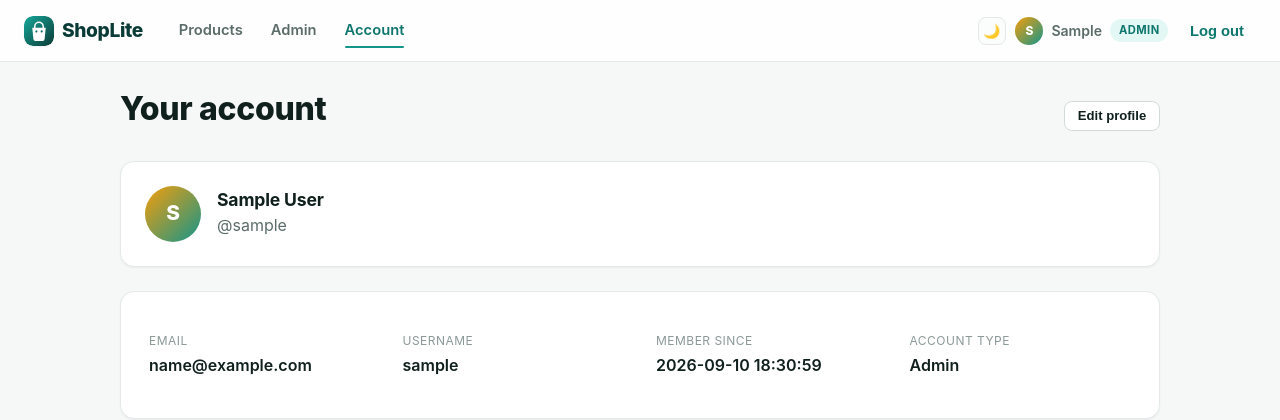
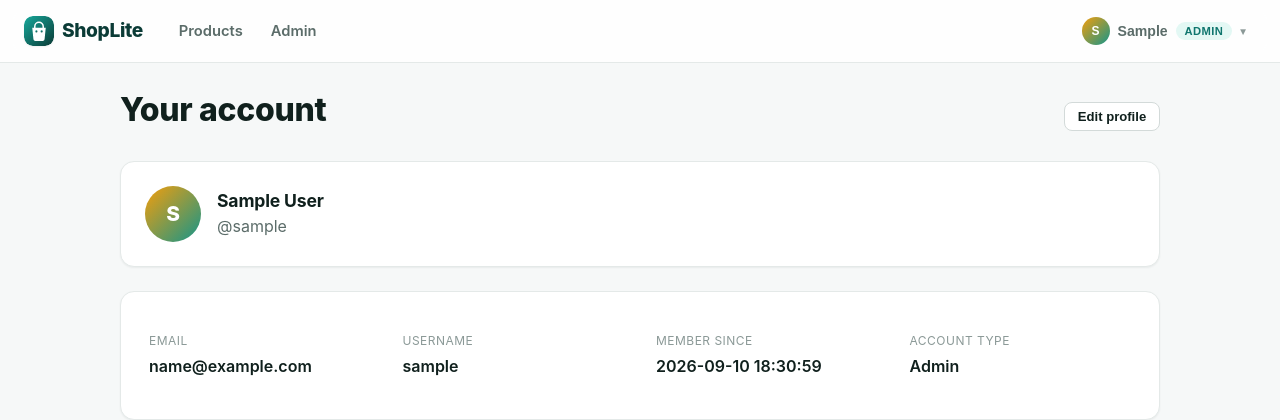
Before and after one commit to ihatecodingaaa/ai_commerce_sit, a Flask app: page /account in a window 1280 px wide. Shown: the top 420 px of the page. Run offline with Flask 3, Linux system fonts and the light colour scheme; the visitor is signed in with stand-in values (Sample User, id 1); data comes from the database, SQL or seed files in the repository; data that the repository does not hold is empty.

Commit message:
Profile dropdown menu, persistent chat greeting, nicer Shopilot icon
- The nameplate (avatar + name + role badge) in the top-right is now a
  dropdown trigger instead of a static chip. Account, the dark-mode
  toggle, and Log out all moved into it, out of the top bar. Account is
  also no longer in the main nav-links (Products / Cart / Admin only
  now). Logged-out visitors keep a standalone dark-mode icon button since
  they have no profile menu to put it in.
- Fixed a real bug in the greeting: the "Hi! I'm Shopilot..." message was
  only ever shown when there was zero stored conversation history, so it
  permanently disappeared after the first real exchange and never came
  back on refresh. It's a client-side fixture, not part of the stored
  conversation -- now it always renders first, with any real history
  (or an in-progress poll for a pending reply) appended after it.
- New Shopilot mascot icon (app/static/shopilot-icon.svg, a small
  gradient robot face) replacing the generic speech-bubble emoji in the
  chat header.

Co-Authored-By: Claude Sonnet 5 <noreply@anthropic.com>

```diff
--- a/app/static/app.js
+++ b/app/static/app.js
@@ -1,4 +1,5 @@
-// Shared site chrome: toasts + mobile nav toggle. No app/security logic here.
+// Shared site chrome: toasts + mobile nav toggle + profile dropdown +
+// dark mode toggle. No app/security logic here.
 (function () {
   function ensureToastStack() {
     let stack = document.getElementById('toast-stack');
@@ -29,22 +30,60 @@
     links.querySelectorAll('a').forEach((a) => a.addEventListener('click', () => links.classList.remove('open')));
   }
 
+  // Profile dropdown (nameplate top-right): Account, dark mode, log out.
+  const profileMenu = document.getElementById('profile-menu');
+  const profileTrigger = document.getElementById('profile-trigger');
+  const profileDropdown = document.getElementById('profile-dropdown');
+  function closeProfileDropdown() {
+    if (!profileDropdown) return;
+    profileDropdown.hidden = true;
+    if (profileTrigger) profileTrigger.setAttribute('aria-expanded', 'false');
+  }
+  if (profileTrigger && profileDropdown) {
+    profileTrigger.addEventListener('click', (e) => {
+      e.stopPropagation();
+      const willOpen = profileDropdown.hidden;
+      profileDropdown.hidden = !willOpen;
+      profileTrigger.setAttribute('aria-expanded', String(willOpen));
+    });
+    document.addEventListener('click', (e) => {
+      if (profileMenu && !profileMenu.contains(e.target)) closeProfileDropdown();
+    });
+    document.addEventListener('keydown', (e) => {
+      if (e.key === 'Escape') closeProfileDropdown();
+    });
+  }
+
   // Dark mode: an explicit choice (stored in localStorage) always wins;
   // otherwise the page already follows prefers-color-scheme via CSS alone.
+  // Two possible controls share the .theme-toggle-control class: a plain
+  // icon button for logged-out visitors, and an icon+label row inside the
+  // profile dropdown for logged-in ones -- both get kept in sync.
   function effectiveTheme() {
     const explicit = localStorage.getItem('theme');
     if (explicit === 'dark' || explicit === 'light') return explicit;
     return window.matchMedia('(prefers-color-scheme: dark)').matches ? 'dark' : 'light';
   }
-  const themeBtn = document.getElementById('theme-toggle');
-  if (themeBtn) {
-    const syncIcon = () => { themeBtn.textContent = effectiveTheme() === 'dark' ? '☀️' : '🌙'; };
-    syncIcon();
-    themeBtn.addEventListener('click', () => {
-      const next = effectiveTheme() === 'dark' ? 'light' : 'dark';
-      document.documentElement.setAttribute('data-theme', next);
-      try { localStorage.setItem('theme', next); } catch (e) {}
-      syncIcon();
+  const themeControls = document.querySelectorAll('.theme-toggle-control');
+  if (themeControls.length) {
+    const syncControls = () => {
+      const dark = effectiveTheme() === 'dark';
+      themeControls.forEach((btn) => {
+        const icon = btn.querySelector('.theme-toggle-icon');
+        const label = btn.querySelector('.theme-toggle-label');
+        if (icon) icon.textContent = dark ? '☀️' : '🌙';
+        if (label) label.textContent = dark ? 'Light mode' : 'Dark mode';
+      });
+    };
+    syncControls();
+    themeControls.forEach((btn) => {
+      btn.addEventListener('click', () => {
+        const next = effectiveTheme() === 'dark' ? 'light' : 'dark';
+        document.documentElement.setAttribute('data-theme', next);
+        try { localStorage.setItem('theme', next); } catch (e) {}
+        syncControls();
+        closeProfileDropdown();
+      });
     });
   }
 })();
--- a/app/static/style.css
+++ b/app/static/style.css
@@ -229,19 +229,44 @@ a { color: var(--brand-700); }
 }
 .auth-area { display: flex; gap: 0.6rem; align-items: center; flex-shrink: 0; }
 .auth-area a.btn, .auth-area .link-btn { white-space: nowrap; }
-.hello-chip {
-  display: flex;
-  align-items: center;
-  gap: 0.5rem;
-  font-size: 0.88rem;
-  color: var(--text-muted);
-  font-weight: 600;
+.profile-menu { position: relative; }
+.profile-trigger {
+  display: flex; align-items: center; gap: 0.5rem;
+  font-size: 0.88rem; color: var(--text-muted); font-weight: 600;
+  background: none; border: 1px solid transparent; border-radius: 999px;
+  padding: 0.3rem 0.6rem 0.3rem 0.3rem; cursor: pointer;
+  transition: background var(--fast), border-color var(--fast);
 }
+.profile-trigger:hover, .profile-trigger[aria-expanded="true"] {
+  background: var(--surface-2); border-color: var(--border);
+}
+.profile-trigger-name { white-space: nowrap; }
 /* .category-badge normally sets align-self: flex-start for its usual home
    (the top of a column-flex card body) -- reused here in a row-flex chip,
    that pins it to the top of the row instead of centering it, which is
    exactly the "floats higher" misalignment. Override just for this context. */
-.hello-chip .category-badge { align-self: center; }
+.profile-trigger .category-badge { align-self: center; }
+.profile-caret { font-size: 0.65rem; color: var(--text-faint); transition: transform var(--fast); }
+.profile-trigger[aria-expanded="true"] .profile-caret { transform: rotate(180deg); }
+
+.profile-dropdown {
+  position: absolute; top: calc(100% + 0.5rem); right: 0; z-index: 50;
+  min-width: 200px; background: var(--surface); border: 1px solid var(--border);
+  border-radius: var(--radius); box-shadow: var(--shadow-lg); padding: 0.4rem;
+  animation: popIn var(--fast) var(--ease) both;
+}
+.profile-dropdown[hidden] { display: none; }
+.profile-dropdown-item {
+  display: flex; align-items: center; gap: 0.55rem; width: 100%;
+  padding: 0.55rem 0.7rem; border-radius: var(--radius-sm); border: none;
+  background: none; color: var(--text); font-size: 0.88rem; font-weight: 600;
+  text-decoration: none; cursor: pointer; text-align: left; font-family: inherit;
+  transition: background var(--fast);
+}
+.profile-dropdown-item:hover { background: var(--surface-2); }
+.profile-dropdown-item.profile-dropdown-danger { color: var(--danger); }
+.profile-dropdown form { margin: 0; }
+.profile-dropdown-sep { height: 1px; background: var(--border); margin: 0.35rem 0.2rem; }
 .avatar {
   width: 28px; height: 28px;
   border-radius: 50%;
@@ -677,8 +702,8 @@ form { margin: 0; }
   flex-shrink: 0;
 }
 .chat-header .chat-avatar {
-  width: 30px; height: 30px; border-radius: 50%; background: rgba(255,255,255,0.18);
-  display: flex; align-items: center; justify-content: center; font-size: 0.95rem;
+  width: 34px; height: 34px; border-radius: 10px; flex-shrink: 0;
+  box-shadow: var(--shadow-sm);
 }
 .chat-header strong { font-size: 0.92rem; display: block; }
 .chat-sub { font-size: 0.72rem; opacity: 0.8; display: flex; align-items: center; gap: 0.3rem; }
--- a/app/templates/base.html
+++ b/app/templates/base.html
@@ -32,21 +32,31 @@
         {% if user and user.role == 'admin' %}
           <a href="/admin/products" class="{{ 'active' if request.path.startswith('/admin') else '' }}">Admin</a>
         {% endif %}
-        {% if user %}
-          <a href="/account" class="{{ 'active' if request.path == '/account' else '' }}">Account</a>
-        {% endif %}
       </nav>
       <div class="auth-area">
-        <button id="theme-toggle" class="icon-btn" type="button" aria-label="Toggle dark mode" title="Toggle dark mode">&#127769;</button>
         {% if user %}
-          <span class="hello-chip">
-            <span class="avatar {{ avatar_class(user.avatar) }}">{{ avatar_glyph(user.avatar, user.full_name) }}</span> {{ user.full_name.split(' ')[0] }}
-            <span class="category-badge">{{ 'Admin' if user.role == 'admin' else 'Customer' }}</span>
-          </span>
-          <form action="/logout" method="post" style="display:inline">
-            <button type="submit" class="link-btn">Log out</button>
-          </form>
+          <div class="profile-menu" id="profile-menu">
+            <button type="button" class="profile-trigger" id="profile-trigger" aria-haspopup="true" aria-expanded="false">
+              <span class="avatar {{ avatar_class(user.avatar) }}">{{ avatar_glyph(user.avatar, user.full_name) }}</span>
+              <span class="profile-trigger-name">{{ user.full_name.split(' ')[0] }}</span>
+              <span class="category-badge">{{ 'Admin' if user.role == 'admin' else 'Customer' }}</span>
+              <span class="profile-caret">&#9662;</span>
+            </button>
+            <div class="profile-dropdown" id="profile-dropdown" hidden>
+              <a href="/account" class="profile-dropdown-item">&#128100; Account</a>
+              <button type="button" class="profile-dropdown-item theme-toggle-control" id="theme-toggle-item">
+                <span class="theme-toggle-icon">&#127769;</span> <span class="theme-toggle-label">Dark mode</span>
+              </button>
+              <div class="profile-dropdown-sep"></div>
+              <form action="/logout" method="post">
+                <button type="submit" class="profile-dropdown-item profile-dropdown-danger">&#128682; Log out</button>
+              </form>
+            </div>
+          </div>
         {% else %}
+          <button class="icon-btn theme-toggle-control" id="theme-toggle" type="button" aria-label="Toggle dark mode" title="Toggle dark mode">
+            <span class="theme-toggle-icon">&#127769;</span>
+          </button>
           <a href="/login" class="link-btn">Log in</a>
           <a href="/register" class="btn btn-primary btn-sm">Sign up</a>
         {% endif %}
--- a/app/templates/support.html
+++ b/app/templates/support.html
@@ -12,7 +12,7 @@
 
 <div class="card chat-embed animate-in">
   <div class="chat-header">
-    <span class="chat-avatar">&#128172;</span>
+    <img src="/static/shopilot-icon.svg" alt="" class="chat-avatar">
     <div>
       <strong>Shopilot</strong>
       <div class="chat-sub"><span class="dot"></span> ShopLite support assistant</div>
```
Also changed, not shown: app/static/chat.js (+7 -6 lines), app/static/shopilot-icon.svg (added).
